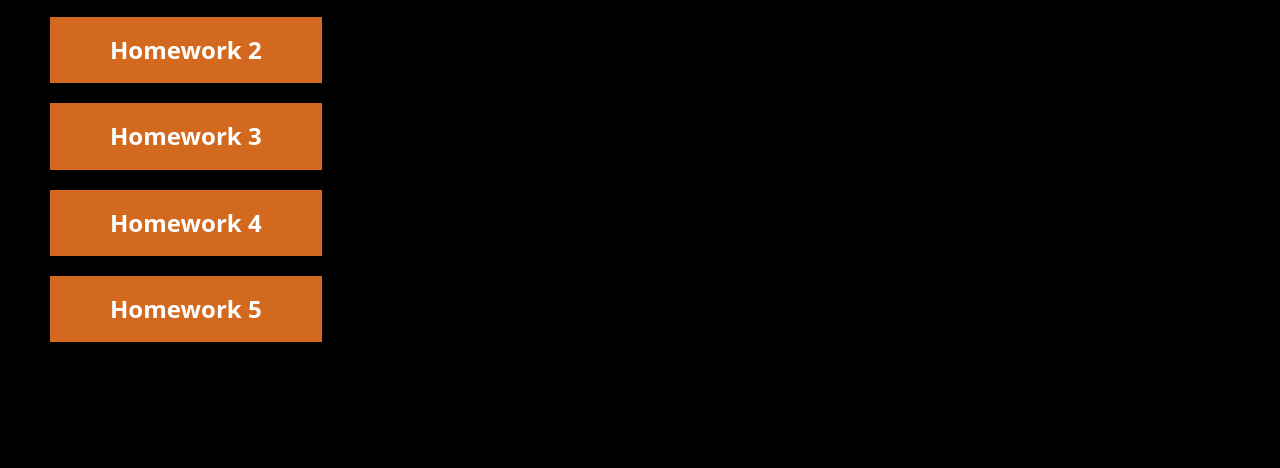
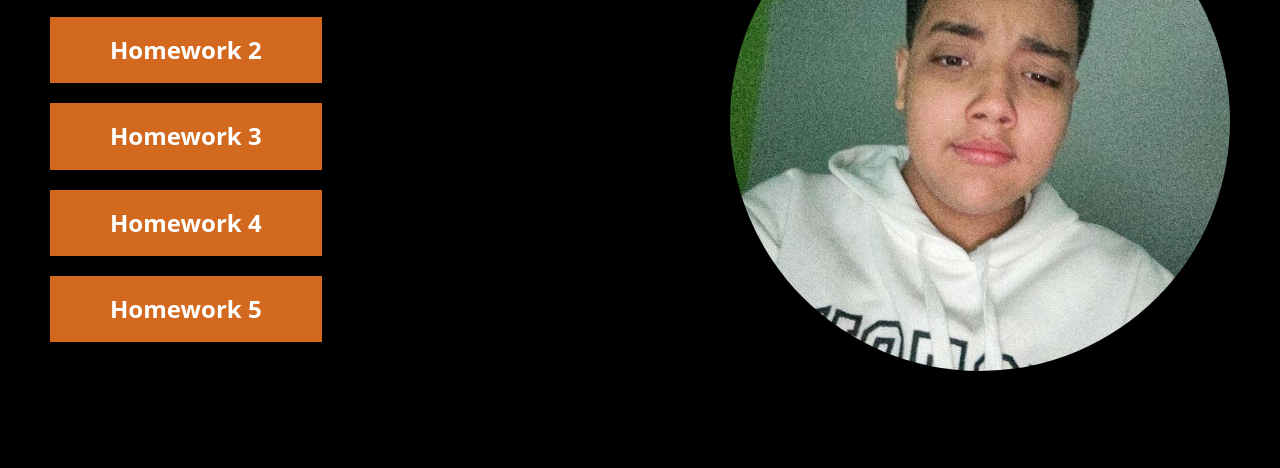
Before and after one commit to Charlie-Lewis/portfolio, a plain HTML site: page index.html in a window 1280 px wide. Shown: the part 332-800 px from the top of the page. Drawn offline with Linux system fonts and the light colour scheme; the site is published under a folder, as on GitHub Pages, so addresses that start at the root find nothing.

Commit message:
Update index.html

```diff
--- a/index.html
+++ b/index.html
@@ -20,7 +20,7 @@
       </div>
 
       <div class="box">
-        <img src="/photo_2024-03-31_10-31-43.jpg" alt="broken" />
+        <img src="./photo_2024-03-31_10-31-43.jpg" alt="broken" />
       </div>
     </div>
   </body>
```
